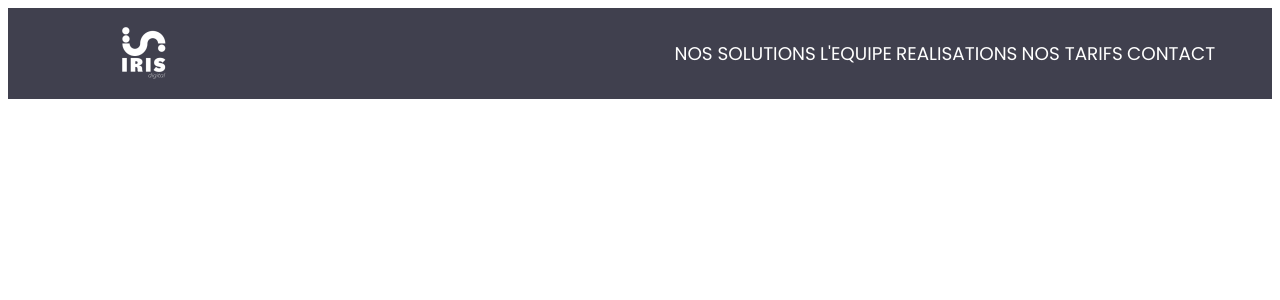
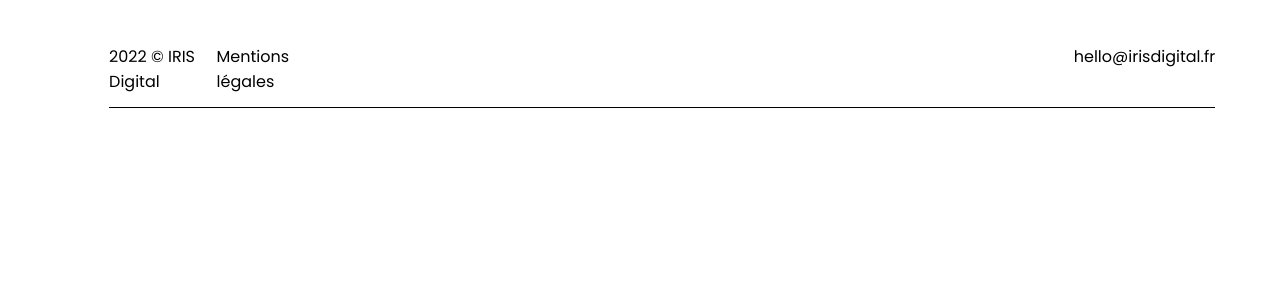
Before and after one commit to Iris-Digital-Sas/Iris-front, a Vue app: page / in a window 1280 px wide. Shown: the top 300 px of the page. Built offline with nearby package versions, Linux system fonts and the light colour scheme.

Commit message:
Footer complété, à confirmer

```diff
--- a/src/App.vue
+++ b/src/App.vue
@@ -1,17 +1,20 @@
 <template>
-  <Header_comp />
+  <!--<Header_comp />-->
   <!--<HelloWorld msg="Welcome to Your Vue.js App"/>-->
+  <Footer_comp />
 </template>
 
 <script>
 // import HelloWorld from './components/HelloWorld.vue';
-import Header_comp from './components/Header.vue';
+// import Header_comp from './components/Header.vue';
+import Footer_comp from './components/Footer.vue';
 
 export default {
   name: 'App',
   components: {
     // HelloWorld,
-    Header_comp
+    // Header_comp,
+    Footer_comp
   }
 }
 </script>
--- /dev/null
+++ b/src/components/Footer.vue
@@ -0,0 +1,33 @@
+<template>
+  <footer>
+    <div>
+        <span>2022 © IRIS Digital</span>
+        <span>Mentions légales</span>
+    </div>
+    <a href="mailto:hello@irisdigital.fr">hello@irisdigital.fr</a>
+  </footer>
+</template>
+
+<script>
+export default {
+  name: "Footer_comp"
+}
+</script>
+
+<style>
+footer {
+    display: flex;
+    justify-content: space-between;
+    margin: 3.5% 4.5% 2.5% 8%;
+    padding-bottom: 1%;
+    border-bottom: 1px solid black;
+}
+footer div {
+    flex-basis: 19%;
+    display: flex;
+    justify-content: space-between;
+}
+footer a {
+    color: black;
+}
+</style>
```
